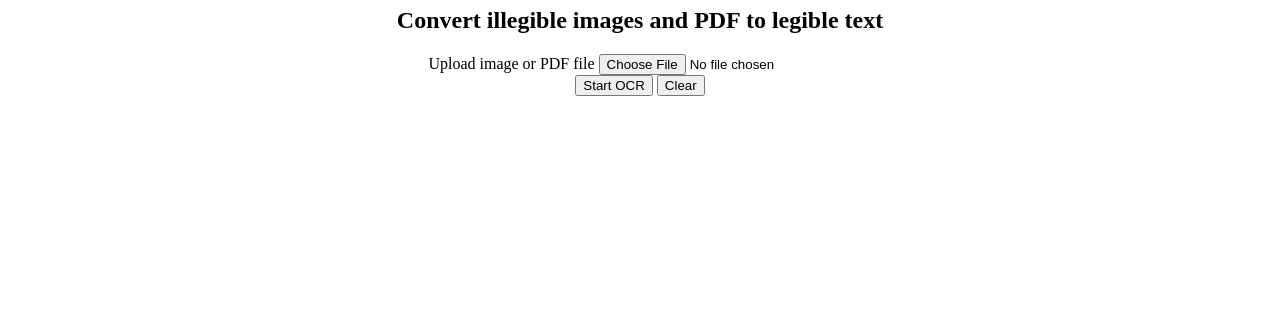
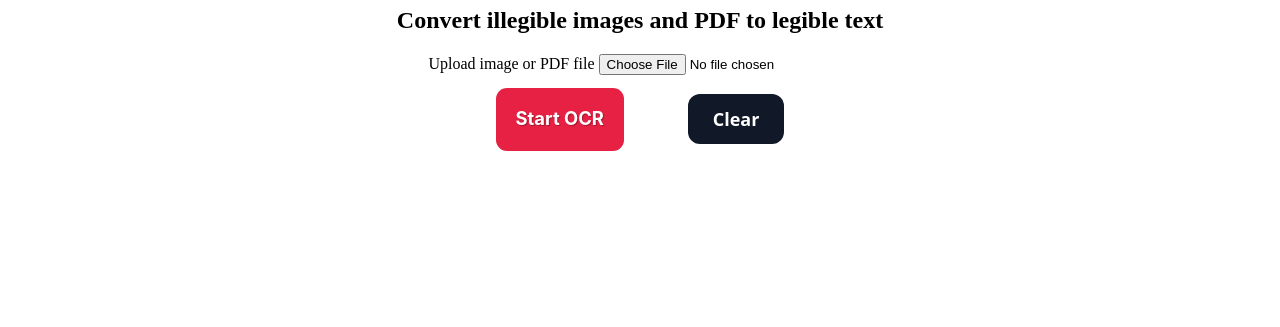
Before and after one commit to boatshekhar/MAJOR-PROJECT, a plain HTML site: page index.html in a window 1280 px wide. Shown: the part 473-800 px from the top of the page. Drawn offline with Linux system fonts and the light colour scheme.

Commit message:
Button styles
BUTTON styles added

```diff
--- a/index.html
+++ b/index.html
@@ -39,8 +39,10 @@
             <input type="file">
 
         </form>
-        <button>Start OCR</button>
-        <button>Clear</button>
+        <div class="button-container">
+        <button class="button-44">Start OCR</button>
+        <button class="button-40">Clear</button>
+        </div>
     </div>
 
 </body>
--- a/style.css
+++ b/style.css
@@ -98,3 +98,91 @@ a:after {
 .main h1{
    color: rgb(244, 80, 80);
 }
+
+.button-44 {
+  background: #e62143;
+  border-radius: 11px;
+  box-sizing: border-box;
+  color: #fff;
+  cursor: pointer;
+
+  display: flex;
+  font-family: Mija,-apple-system,BlinkMacSystemFont,Roboto,"Roboto Slab","Droid Serif","Segoe UI",system-ui,Arial,sans-serif;
+  font-size: 1.15em;
+  font-weight: 700;
+  justify-content: center;
+  line-height: 33.4929px;
+  padding: .8em 1em;
+  text-align: center;
+  text-decoration: none;
+  text-decoration-skip-ink: auto;
+  text-shadow: rgba(0, 0, 0, .3) 1px 1px 1px;
+  text-underline-offset: 1px;
+  transition: all .2s ease-in-out;
+  user-select: none;
+  -webkit-user-select: none;
+  touch-action: manipulation;
+  width: 10%;
+  word-break: break-word;
+  border: 0;
+}
+
+.button-44:active,
+.button-44:focus {
+  border-bottom-style: none;
+  border-color: #dadada;
+  box-shadow: rgba(0, 0, 0, .3) 0 3px 3px inset;
+  outline: 0;
+}
+
+.button-44:hover {
+  border-bottom-style: none;
+  border-color: #dadada;
+}
+.button-40 {
+  background-color: #111827;
+  border: 1px solid transparent;
+  border-radius: .75rem;
+  box-sizing: border-box;
+  color: #FFFFFF;
+  cursor: pointer;
+  flex: 0 0 auto;
+  font-family: "Inter var",ui-sans-serif,system-ui,-apple-system,system-ui,"Segoe UI",Roboto,"Helvetica Neue",Arial,"Noto Sans",sans-serif,"Apple Color Emoji","Segoe UI Emoji","Segoe UI Symbol","Noto Color Emoji";
+  font-size: 1.125rem;
+  font-weight: 600;
+  line-height: 1.5rem;
+  padding: .75rem 1.2rem;
+  text-align: center;
+  text-decoration: none #6B7280 solid;
+  text-decoration-thickness: auto;
+  transition-duration: .2s;
+  transition-property: background-color,border-color,color,fill,stroke;
+  transition-timing-function: cubic-bezier(.4, 0, 0.2, 1);
+  user-select: none;
+  -webkit-user-select: none;
+  touch-action: manipulation;
+  width: auto;
+}
+
+.button-40:hover {
+  background-color: #374151;
+}
+
+.button-40:focus {
+  box-shadow: none;
+  outline: 2px solid transparent;
+  outline-offset: 2px;
+}
+
+@media (min-width: 768px) {
+  .button-40 {
+    padding: .75rem 1.5rem;
+  }
+}
+.button-container{
+   margin-top: 1%;
+   display: flex;
+   justify-content: center;
+   align-items: center;
+   gap: 5%;
+}
```
